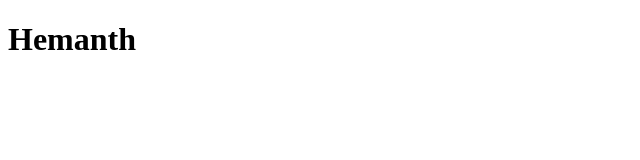
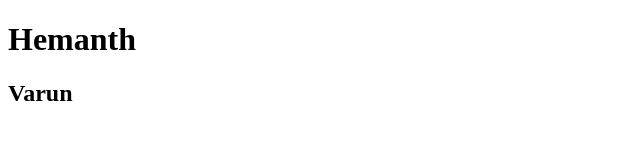
Before and after one commit to hemanth042/sample, a plain HTML site: page index.html in a window 1280 px wide. Shown: the whole page, without its empty margins (0-640 px from the left). Drawn offline with Linux system fonts and the light colour scheme.

Commit message:
Update index.html

```diff
--- a/index.html
+++ b/index.html
@@ -7,5 +7,7 @@
 </head>
 <body>
     <h1>Hemanth</h1>
+    <h2>Varun</h2>
 </body>
+
 </html>
```
